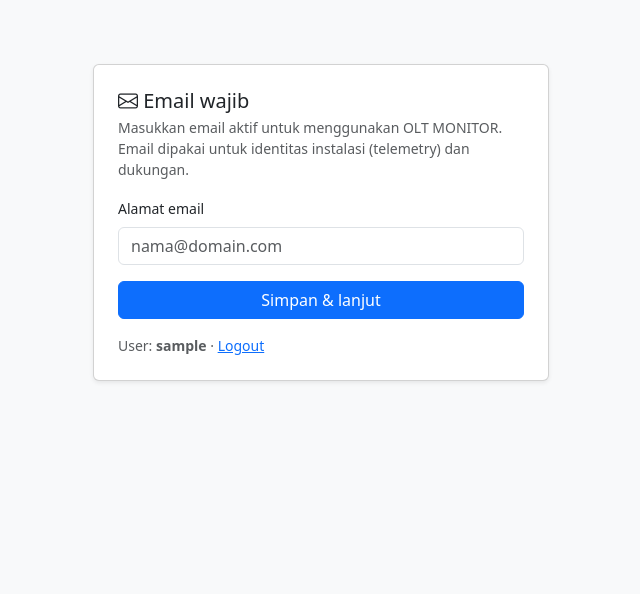
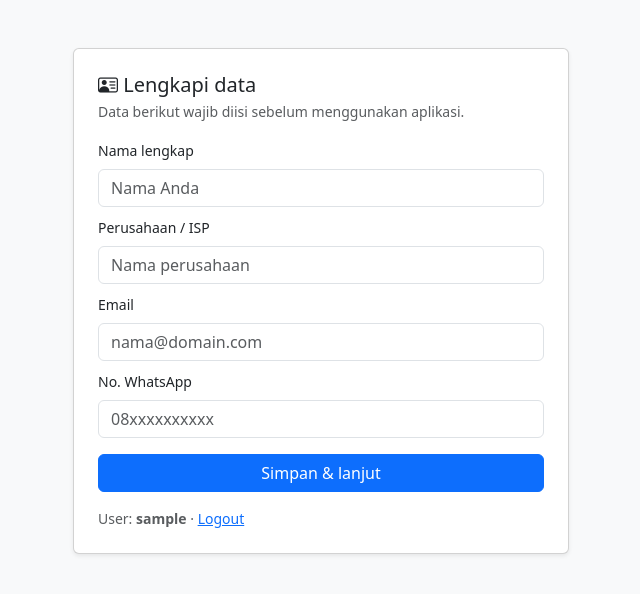
Before and after one commit to agasthanet/olt-monitor, a Flask app: page /register-email in a window 1280 px wide. Shown: the top 594 px of the page, without its empty margins (319-959 px from the left). Run offline with Flask 3, Linux system fonts and the light colour scheme; the visitor is signed in with stand-in values (Sample User, id 1).

Commit message:
Update register_email.html

```diff
--- a/templates/register_email.html
+++ b/templates/register_email.html
@@ -3,18 +3,17 @@
 <head>
   <meta charset="utf-8">
   <meta name="viewport" content="width=device-width, initial-scale=1">
-  <title>Registrasi Email — OLT MONITOR</title>
+  <title>Registrasi — OLT MONITOR</title>
   <link href="https://cdn.jsdelivr.net/npm/bootstrap@5.3.3/dist/css/bootstrap.min.css" rel="stylesheet">
   <link href="https://cdn.jsdelivr.net/npm/bootstrap-icons@1.11.3/font/bootstrap-icons.min.css" rel="stylesheet">
 </head>
 <body class="bg-light">
-  <div class="container" style="max-width:480px;margin-top:8vh">
+  <div class="container" style="max-width:520px;margin-top:6vh">
     <div class="card shadow-sm">
       <div class="card-body p-4">
-        <h5 class="mb-1"><i class="bi bi-envelope"></i> Email wajib</h5>
+        <h5 class="mb-1"><i class="bi bi-person-vcard"></i> Lengkapi data</h5>
         <p class="small text-muted mb-3">
-          Masukkan email aktif untuk menggunakan OLT MONITOR.
-          Email dipakai untuk identitas instalasi (telemetry) dan dukungan.
+          Data berikut wajib diisi sebelum menggunakan aplikasi.
         </p>
         {% with messages = get_flashed_messages(with_categories=true) %}
           {% if messages %}
@@ -24,9 +23,26 @@
           {% endif %}
         {% endwith %}
         <form method="post">
-          <label class="form-label small">Alamat email</label>
-          <input type="email" name="email" class="form-control mb-3" required
-                 placeholder="nama@domain.com" value="{{ email or '' }}" autocomplete="email">
+          <div class="mb-2">
+            <label class="form-label small">Nama lengkap</label>
+            <input type="text" name="full_name" class="form-control" required
+                   value="{{ profile.full_name or '' }}" placeholder="Nama Anda" autocomplete="name">
+          </div>
+          <div class="mb-2">
+            <label class="form-label small">Perusahaan / ISP</label>
+            <input type="text" name="company" class="form-control" required
+                   value="{{ profile.company or '' }}" placeholder="Nama perusahaan">
+          </div>
+          <div class="mb-2">
+            <label class="form-label small">Email</label>
+            <input type="email" name="email" class="form-control" required
+                   value="{{ profile.email or '' }}" placeholder="nama@domain.com" autocomplete="email">
+          </div>
+          <div class="mb-3">
+            <label class="form-label small">No. WhatsApp</label>
+            <input type="tel" name="whatsapp" class="form-control" required
+                   value="{{ profile.whatsapp or '' }}" placeholder="08xxxxxxxxxx" autocomplete="tel">
+          </div>
           <button type="submit" class="btn btn-primary w-100">Simpan &amp; lanjut</button>
         </form>
         <p class="small text-muted mt-3 mb-0">User: <strong>{{ username }}</strong>
```
